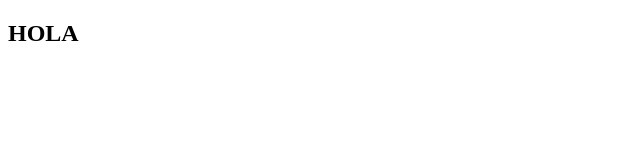
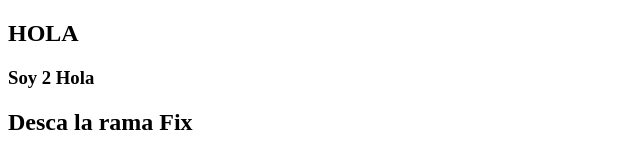
Before and after one commit to danielfarias82/Class0094, a plain HTML site: page index.html in a window 1280 px wide. Shown: the whole page, without its empty margins (0-640 px from the left). Drawn offline with Linux system fonts and the light colour scheme.

Commit message:
2do commit

```diff
--- a/index.html
+++ b/index.html
@@ -9,6 +9,13 @@
 <body>
 
  <h2>  HOLA </h2>
+<h3>
+
+    Soy 2 Hola
+
+</h3>
+
+<h2> Desca la rama Fix </h2>
 
 
 </body>
```
